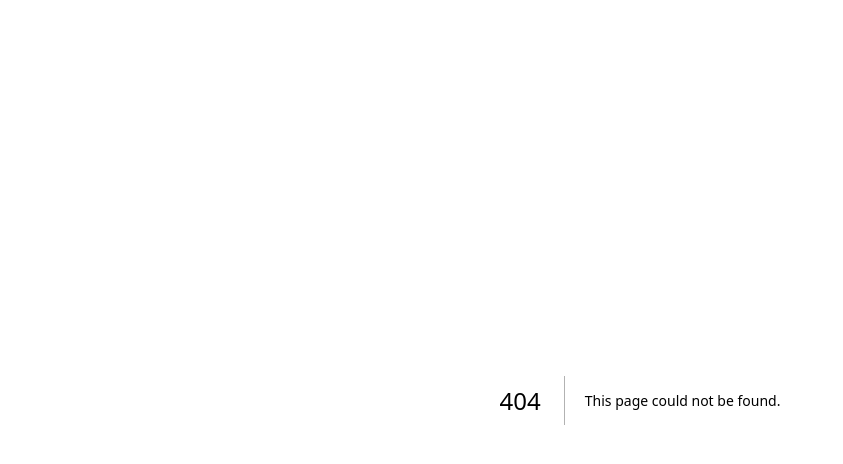
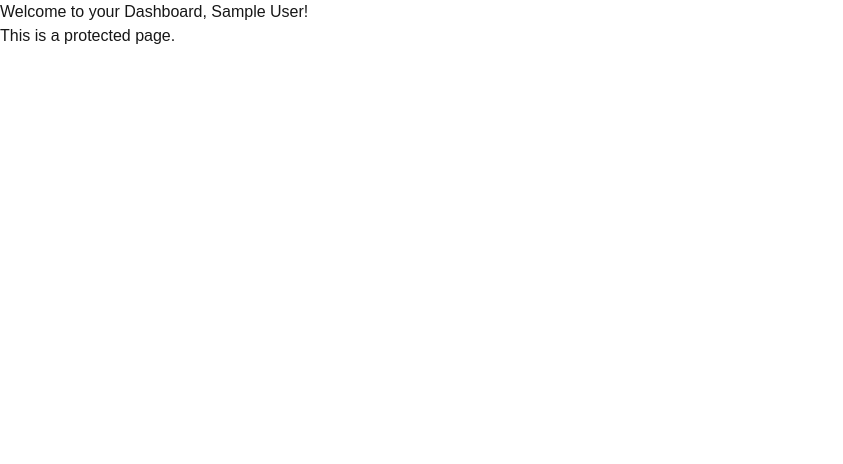
Before and after one commit to BChirhart/options-forge, a Next.js app: page /dashboard in a window 1280 px wide. Before the commit this address had no page. Shown: the top 464 px of the page, without its empty margins (0-843 px from the left). Built offline with nearby package versions, Linux system fonts and the light colour scheme; no server answers; sample sign-in values are in the browser's storage.

Commit message:
Added the Dashboard page

```diff
--- a/package.json
+++ b/package.json
@@ -12,7 +12,8 @@
     "firebase": "^12.0.0",
     "next": "15.4.5",
     "react": "19.1.0",
-    "react-dom": "19.1.0"
+    "react-dom": "19.1.0",
+    "react-firebase-hooks": "^5.1.1"
   },
   "devDependencies": {
     "@eslint/eslintrc": "^3",
--- /dev/null
+++ b/src/app/dashboard/page.tsx
@@ -0,0 +1,33 @@
+'use client';
+
+import { useRouter } from 'next/navigation';
+import { useAuthState } from 'react-firebase-hooks/auth';
+import { auth } from '@/lib/firebase';
+import { useEffect } from 'react';
+
+export default function Dashboard() {
+  const [user, loading, error] = useAuthState(auth);
+  const router = useRouter();
+
+  // This effect runs when the user or loading state changes.
+  useEffect(() => {
+    // If loading is finished and there's no user, redirect to home.
+    if (!loading && !user) {
+      router.push('/');
+    }
+  }, [user, loading, router]);
+
+  // While we're checking for the user, show a loading message.
+  if (loading) {
+    return <div>Loading...</div>;
+  }
+
+  // If the user is logged in, show the dashboard.
+  return (
+    <div>
+      <h1>Welcome to your Dashboard, {user?.displayName}!</h1>
+      <p>This is a protected page.</p>
+      {/* We'll add the course list here later */}
+    </div>
+  );
+}
```
Also changed, not shown: 1 other file (tests, documents, lock files or other folders).
